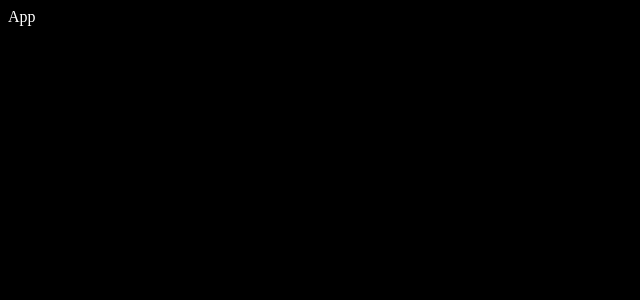
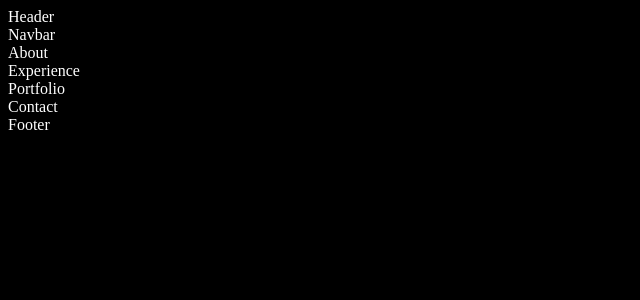
Before and after one commit to gjersing/gjersing-portfolio, a React (Create React App) app: page / in a window 1280 px wide. Shown: the top 300 px of the page, without its empty margins (0-640 px from the left). Built offline with nearby package versions, Linux system fonts and the light colour scheme.

Commit message:
Fix components export and import to App

```diff
--- a/src/App.jsx
+++ b/src/App.jsx
@@ -1,8 +1,23 @@
 import React from 'react'
+import Header from './components/header/Header.jsx'
+import Navbar from './components/navbar/Navbar.jsx'
+import About from './components/about/About.jsx'
+import Experience from './components/experience/Experience.jsx'
+import Portfolio from './components/portfolio/Portfolio.jsx'
+import Contact from './components/contact/Contact.jsx'
+import Footer from './components/footer/Footer.jsx'
 
 const App = () => {
   return (
-    <div>App</div>
+    <>
+      <Header />
+      <Navbar />
+      <About />
+      <Experience />
+      <Portfolio />
+      <Contact />
+      <Footer />
+    </>
   );
 }
 
--- a/src/components/contact/Contact.jsx
+++ b/src/components/contact/Contact.jsx
@@ -7,4 +7,4 @@ const Contact = () => {
   );
 }
 
-default export Contact;
+export default Contact;
--- a/src/components/experience/Experience.jsx
+++ b/src/components/experience/Experience.jsx
@@ -7,4 +7,4 @@ const Experience = () => {
   );
 }
 
-default export Experience;
+export default Experience;
--- a/src/components/footer/Footer.jsx
+++ b/src/components/footer/Footer.jsx
@@ -7,4 +7,4 @@ const Footer = () => {
   );
 }
 
-default export Footer;
+export default Footer;
--- a/src/components/header/Header.jsx
+++ b/src/components/header/Header.jsx
@@ -7,4 +7,4 @@ const Header = () => {
   );
 }
 
-default export Header;
+export default Header;
--- a/src/components/navbar/Navbar.jsx
+++ b/src/components/navbar/Navbar.jsx
@@ -7,4 +7,4 @@ const Navbar = () => {
   );
 }
 
-default export Navbar;
+export default Navbar;
--- a/src/components/portfolio/Portfolio.jsx
+++ b/src/components/portfolio/Portfolio.jsx
@@ -7,4 +7,4 @@ const Portfolio = () => {
   );
 }
 
-default export Portfolio;
+export default Portfolio;
```
